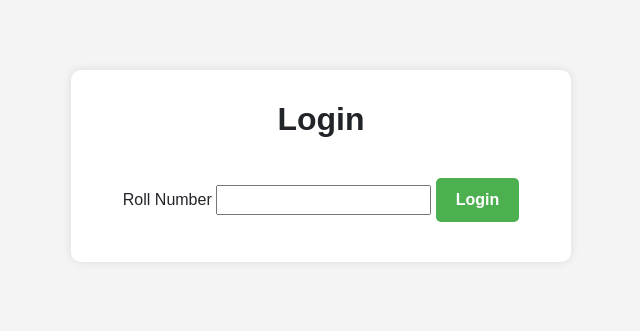
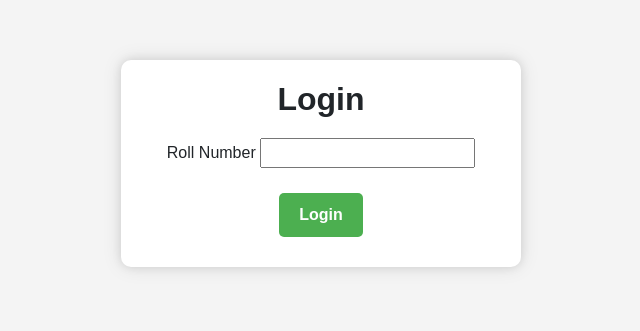
Before and after one commit to harshithravuri23/Attendance_Management_Project_DSS, a Flask app: page / in a window 1280 px wide. Shown: the top 331 px of the page, without its empty margins (319-959 px from the left). Run offline with Flask 3, Linux system fonts and the light colour scheme; some libraries are stand-ins or nearby versions.

Commit message:
Descriptive message about what changes were made

```diff
--- a/app.py
+++ b/app.py
@@ -62,4 +62,4 @@ def logout():
     return redirect(url_for('login'))
 
 if __name__ == '__main__':
-    app.run(debug=True)
+    app.run(debug=False)
--- a/requirements.txt
+++ b/requirements.txt
@@ -1,2 +1,4 @@
 Flask
 Gunicorn
+Pandas
+openpyxl
--- a/static/styles.css
+++ b/static/styles.css
@@ -3,15 +3,19 @@ body {
   background-color: #f4f4f4;
   text-align: center;
   padding: 50px;
+  display: flex;
+  flex-direction: column;
+  align-items: center;
+  justify-content: center;
 
 }
 .login-container, .profile-section, .attendance-card {
   background-color: white;
-  padding: 20px;
-  margin: 20px auto;
+  padding: 10px;
+  margin: 10px 10px 10px 10px;
   border-radius: 10px;
-  box-shadow: 0 0 10px rgba(0, 0, 0, 0.1);
-  width: 500px;
+  box-shadow: 0 0 10px rgba(0, 0, 0, 0.1), 0 0 20px rgba(0, 0, 0, 0.1);
+  width: 400px;
 }
 
 
@@ -83,5 +87,21 @@ a {
   display: block;
   margin-top: 20px;
   text-decoration: none;
-  color: blue;
+  background-color: #4CAF50; /* Green */
+    color: #ffffff; /* White */
+    padding: 10px 20px;
+    border: none;
+    border-radius: 5px;
+    cursor: pointer;
+    font-size: 16px;
+    font-weight: bold;
+    margin-top: 20px;
 }
+
+a:hover{
+  background-color:#4CAF50 ;
+  box-shadow: 0 0 10px rgba(0, 0, 0, 0.2);
+  transform: translateY(-2px);
+  color: white;
+  text-decoration: none;
+}
```
Also changed, not shown: 1 other file.
